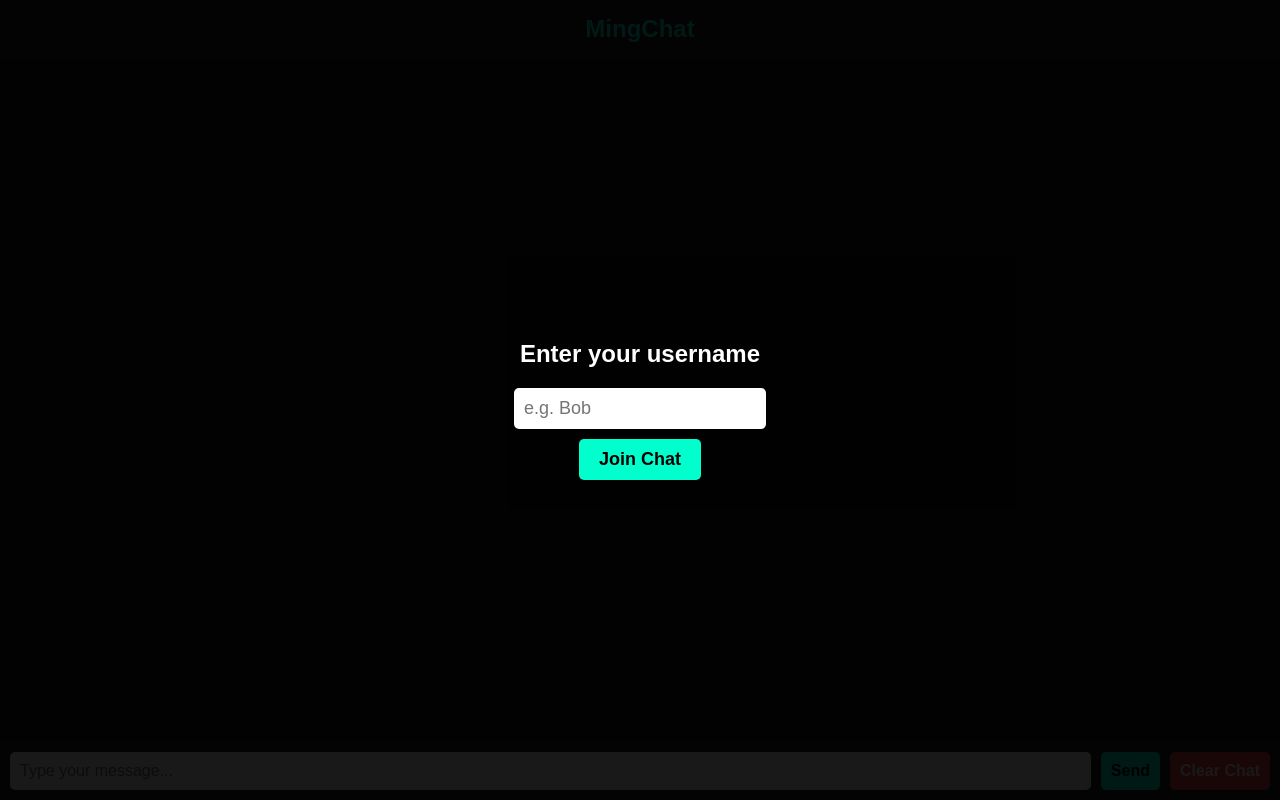
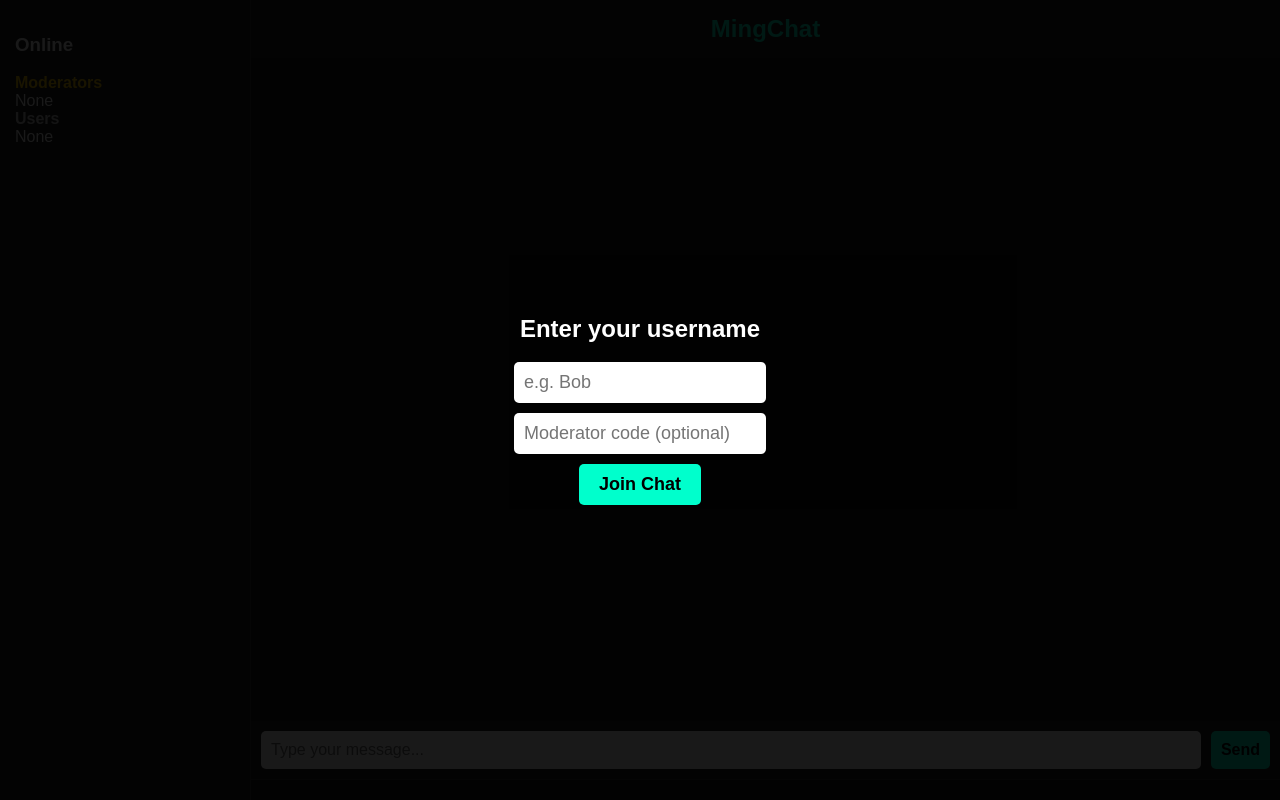
Before and after one commit to 0rderless/mingschat, a plain HTML site: page index.html in a window 1280 px wide. Drawn offline with Linux system fonts and the light colour scheme.

Commit message:
Update index.html

```diff
--- a/index.html
+++ b/index.html
@@ -9,11 +9,14 @@
   <script src="https://www.gstatic.com/firebasejs/8.10.1/firebase-database.js"></script>
 
   <style>
-    body { margin: 0; font-family: Arial; background: #121212; color: #fff; display: flex; flex-direction: column; height: 100vh; }
+    body { margin: 0; font-family: Arial; background: #121212; color: #fff; display: flex; height: 100vh; }
+    #sidebar { width: 220px; background: #1f1f1f; padding: 15px; border-right: 1px solid #333; overflow-y: auto; }
+    #main { flex: 1; display: flex; flex-direction: column; }
     header { background: #1f1f1f; padding: 15px; text-align: center; font-size: 24px; font-weight: bold; color: #00ffcc; }
     #chat { flex: 1; padding: 20px; overflow-y: auto; display: flex; flex-direction: column; gap: 10px; }
     .message { background: #2a2a2a; padding: 10px; border-radius: 10px; position: relative; }
     .username { font-weight: bold; color: #00ffcc; }
+    .moderator-tag { color: #ffcc00; margin-left: 8px; font-size: 12px; }
     .timestamp { font-size: 12px; color: #aaa; margin-top: 5px; }
     .delete-btn, .reply-btn { position: absolute; top: 5px; right: 10px; background: #444; border: none; color: white; padding: 2px 6px; border-radius: 5px; font-size: 12px; cursor: pointer; margin-left: 5px; }
     .reply-btn { right: 70px; background: #00aaee; }
@@ -21,20 +24,30 @@
     input, button { padding: 10px; font-size: 16px; border-radius: 5px; border: none; }
     #messageInput { flex: 1; }
     button { background: #00ffcc; font-weight: bold; cursor: pointer; }
-    #clearBtn { background: #ff4444; color: white; }
+    #clearBtn { background: #ff4444; color: white; display: none; }
     #typingStatus { font-size: 14px; color: #aaa; padding: 5px 15px; }
     #usernameModal { position: fixed; top: 0; left: 0; width: 100%; height: 100%; background: rgba(0,0,0,0.9); display: flex; justify-content: center; align-items: center; flex-direction: column; z-index: 999; }
     #usernameModal input { padding: 10px; font-size: 18px; margin-bottom: 10px; border-radius: 5px; border: none; }
     #usernameModal button { padding: 10px 20px; font-size: 18px; background: #00ffcc; border: none; border-radius: 5px; cursor: pointer; }
+    #onlineList { background: #181818; padding: 10px; font-size: 14px; border-top: 1px solid #333; }
+    .mod { color: #ffcc00; } .user { color: #ccc; }
   </style>
 </head>
 <body>
   <div id="usernameModal">
     <h2>Enter your username</h2>
     <input type="text" id="usernameInput" placeholder="e.g. Bob">
+    <input type="password" id="modCodeInput" placeholder="Moderator code (optional)">
     <button onclick="setUsername()">Join Chat</button>
   </div>
 
+  <div id="sidebar">
+    <h3>Online</h3>
+    <div><strong class="mod">Moderators</strong><div id="modsList">None</div></div>
+    <div><strong class="user">Users</strong><div id="usersList">None</div></div>
+  </div>
+
+  <div id="main">
     <header>MingChat</header>
     <div id="chat"></div>
     <div id="typingStatus"></div>
@@ -43,8 +56,9 @@
       <button onclick="sendMessage()">Send</button>
       <button id="clearBtn" onclick="clearChat()">Clear Chat</button>
     </div>
+    <div id="onlineList"></div>
+  </div>
 
-  <!-- Load scripts -->
   <script src="firebase.js"></script>
   <script src="logic.js"></script>
   <script src="actions.js"></script>
```
Lines whose indentation alone changed are shown as unchanged.
